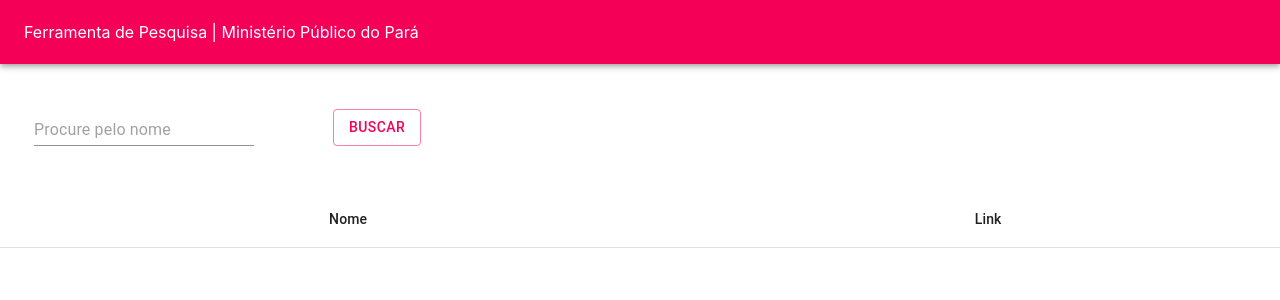
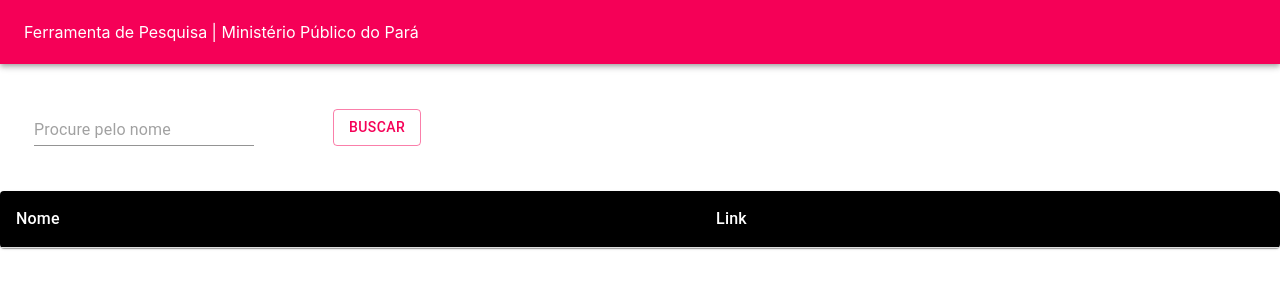
Before and after one commit to feliperucunha/react-mpSearchTool-front, a React (Create React App) app: page / in a window 1280 px wide. Shown: the top 300 px of the page. Built offline with nearby package versions, Linux system fonts and the light colour scheme.

Commit message:
Começo da filtragem de caracteres

```diff
--- a/src/components/ItemList.js
+++ b/src/components/ItemList.js
@@ -3,7 +3,7 @@ import TextField from "@material-ui/core/TextField";
 import Button from "@material-ui/core/Button";
 import axios from "axios";
 
-import { makeStyles } from '@material-ui/core/styles';
+import { makeStyles, withStyles } from '@material-ui/core/styles';
 import Table from '@material-ui/core/Table';
 import TableBody from '@material-ui/core/TableBody';
 import TableCell from '@material-ui/core/TableCell';
@@ -17,15 +17,32 @@ function ItemList() {
     document.title = `Pesquisa MP`  //nome do site
   },[])
 
+  const StyledTableCell = withStyles(theme => ({
+    head: {
+      backgroundColor: theme.palette.common.black,
+      color: theme.palette.common.white,
+      fontSize: 16
+    },
+    body: {
+      fontSize: 14,
+    },
+  }))(TableCell);
+
+  const StyledTableRow = withStyles(theme => ({
+    root: {
+      '&:nth-of-type(odd)': {
+        backgroundColor: theme.palette.background.default,
+      },
+    },
+  }))(TableRow);
+
   const useStyles = makeStyles({
     root: {
       width: '100%',
       overflowX: 'auto',
-      textAlign: "left",
     },
     table: {
-      minWidth: 650,
-      textAlign: "left",
+      minWidth: 700,
     },
   });
 
@@ -45,6 +62,7 @@ function ItemList() {
 
 
   return (
+
     <section className="conteiner flex">
       <div>
         <form onSubmit={handleSubmit}>
@@ -76,25 +94,26 @@ function ItemList() {
             Arquivo: {res[2]}</span></div>)}
             */}
 
-            <Table className={classes.table} aria-label="simple table">
+          <Paper className={classes.root}>
+            <Table className={classes.table} aria-label="customized table" >
              <TableHead>
               <TableRow>
-                <TableCell align="center">Nome</TableCell>
-                <TableCell align="center">Link</TableCell>
+                <StyledTableCell variant='head' align="left">Nome</StyledTableCell>
+                <StyledTableCell variant='head' align="left">Link</StyledTableCell>
               </TableRow>
             </TableHead>
               <TableBody>
                 {resultado.length>0 && resultado.map(resultado => (
-                <TableRow key={resultado[0]}>
+                <TableRow key={resultado[0].replace(/b'|\n'|\r\n'|'|\n|\r\n/g, "").replace("\n'", "")}>
                   <TableCell component="th" scope="row">
-                    {resultado[0]}
+                    {resultado[0].replace(/b'|\n'|\r\n'|'|\n|\r\n/g, "").replace("\n'", "")}
                   </TableCell>
-                  <TableCell align="right"><a href="http://{resultado[1]}">{resultado[1]}</a></TableCell>
+                  <TableCell align='left'><a href="http://{resultado[1]}">{resultado[1]}</a></TableCell>
                 </TableRow>
                         ))}
               </TableBody>
             </Table>
-
+          </Paper>
 
           </form>
         </div>
```
